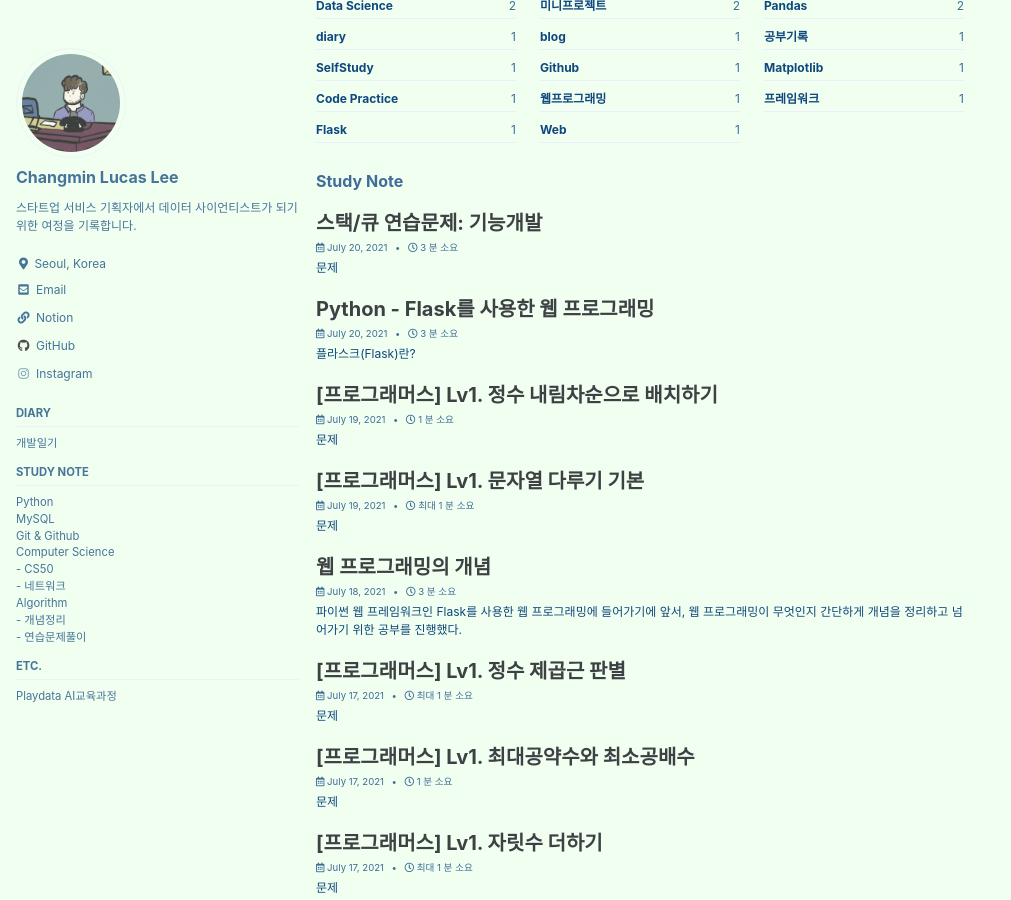
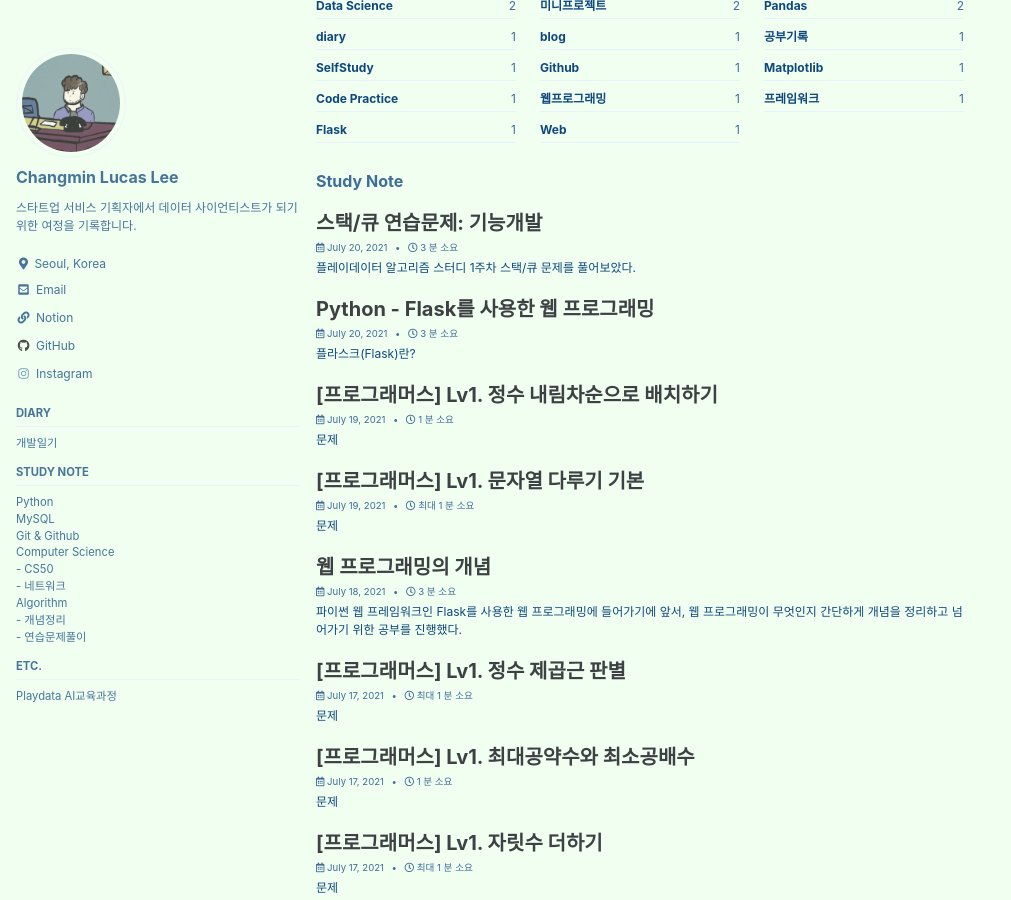
Before and after one commit to lucathree/lucathree.github.io, a Jekyll site: the page built from _pages/tags-archive.md, in a window 1280 px wide and 900 px high, scrolled down 341 px. Shown: the whole window, without its empty margins (0-1011 px from the left). Built offline with Jekyll 4.4.1, drawn with Linux system fonts in a browser that asks for light colours; cached includes are drawn as plain includes; some of the changed text lies outside the part shown.

Commit message:
포스트 부제 테스트

```diff
--- a/_posts/2021/2021-07-20-stackque1.md
+++ b/_posts/2021/2021-07-20-stackque1.md
@@ -1,5 +1,6 @@
 ---
 title: "스택/큐 연습문제: 기능개발"
+excerpt: "플레이데이터 알고리즘 스터디 1주차 스택/큐 문제를 풀어보았다."
 layout: single
 author_profile: true
 read_time: true
```
